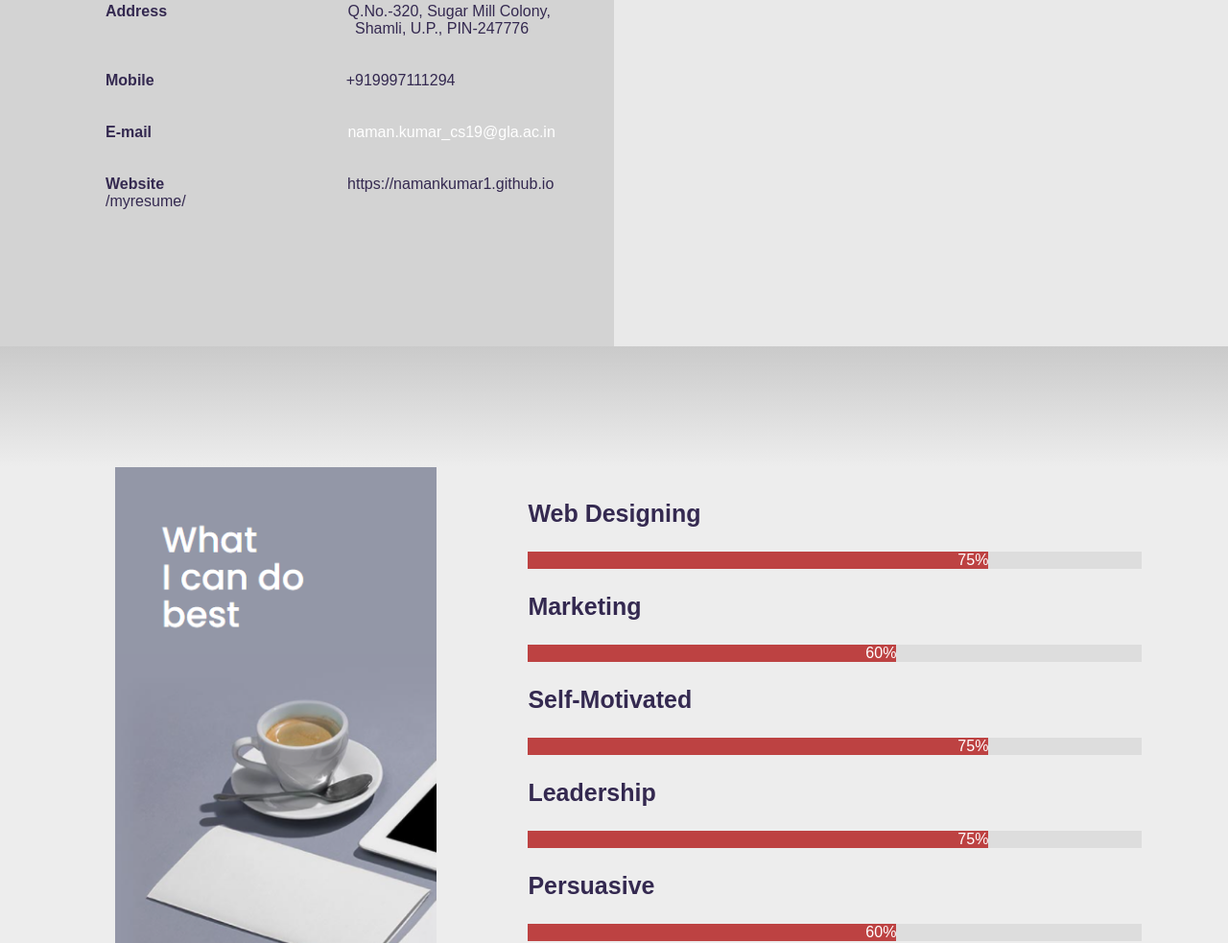
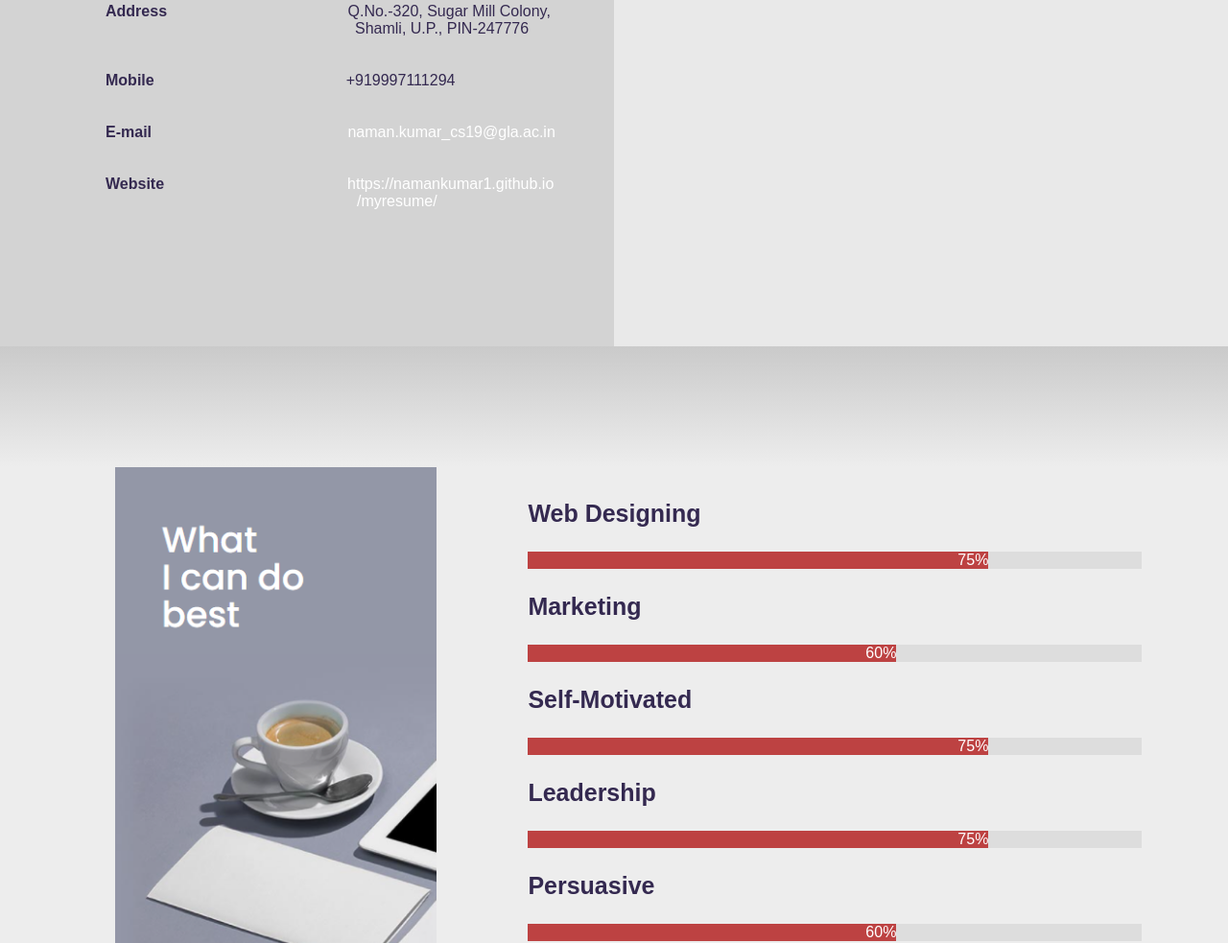
Before and after one commit to NamanKumar1/MyResume, a plain HTML site: page naman.html in a window 1280 px wide. Shown: the part 1633-2616 px from the top of the page at 96% size. Drawn offline with Linux system fonts and the light colour scheme.

Commit message:
add <a> tag

```diff
--- a/naman.html
+++ b/naman.html
@@ -53,7 +53,8 @@
                 <span style="font-weight: 900;">Address</span> <span style="margin-left: 184px;">Q.No.-320, Sugar Mill Colony,<br><span style="margin-left: 260px;">Shamli, U.P., PIN-247776</span></span><br><br><br>
                 <span style="font-weight: 900;">Mobile</span><span style="margin-left: 200px;">+919997111294</span><br><br><br>
                 <span style="font-weight: 900;">E-mail</span> <span style="margin-left: 200px;"><a href="mailto:naman.kumar_cs19@gla.ac.in">naman.kumar_cs19@gla.ac.in</a></span><br><br><br>
-                <span style="font-weight: 900;">Website</span><span style="margin-left: 191px;">https://namankumar1.github.io<br>/myresume/</span></p>
+                <span style="font-weight: 900;">Website</span><a href="https://namankumar1.github.io/myresume/"><span style="margin-left: 191px;">https://namankumar1.github.io<br><span style="margin-left: 262px;">/myresume/</span></span></a>
+            </p>
         </div>
         <div class="inforight">
             <p class="infomessage"><span style="color: rgb(189, 66, 66);font-size:30px;font-weight: 900;">//</span><br><span style="color: rgb(52, 41, 80);">"Workaholic Developer, always enthusiastic to learn about emerging trends, worked in clubs managing communications, marketing, development and public relations."</span></p>
```
